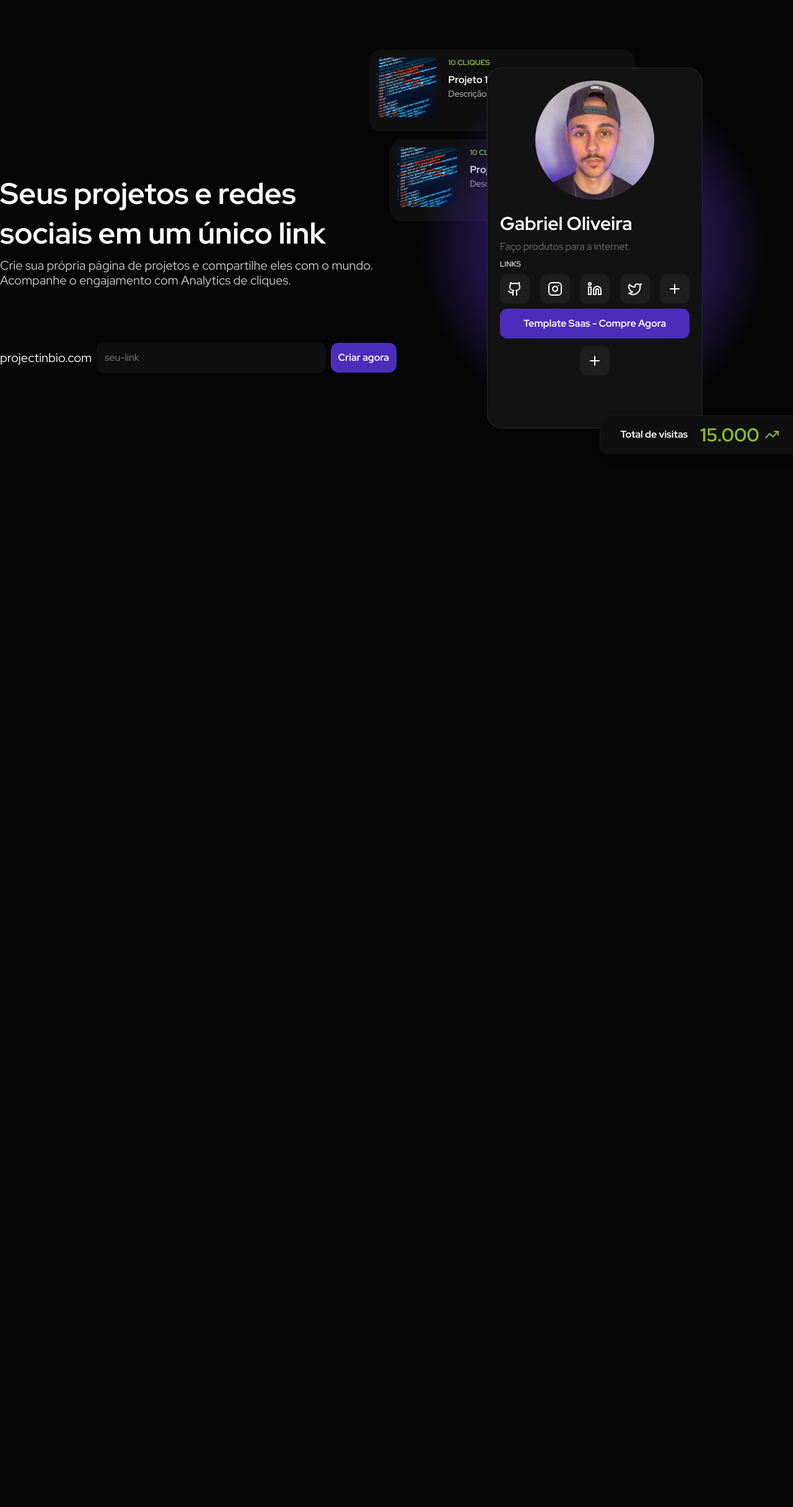
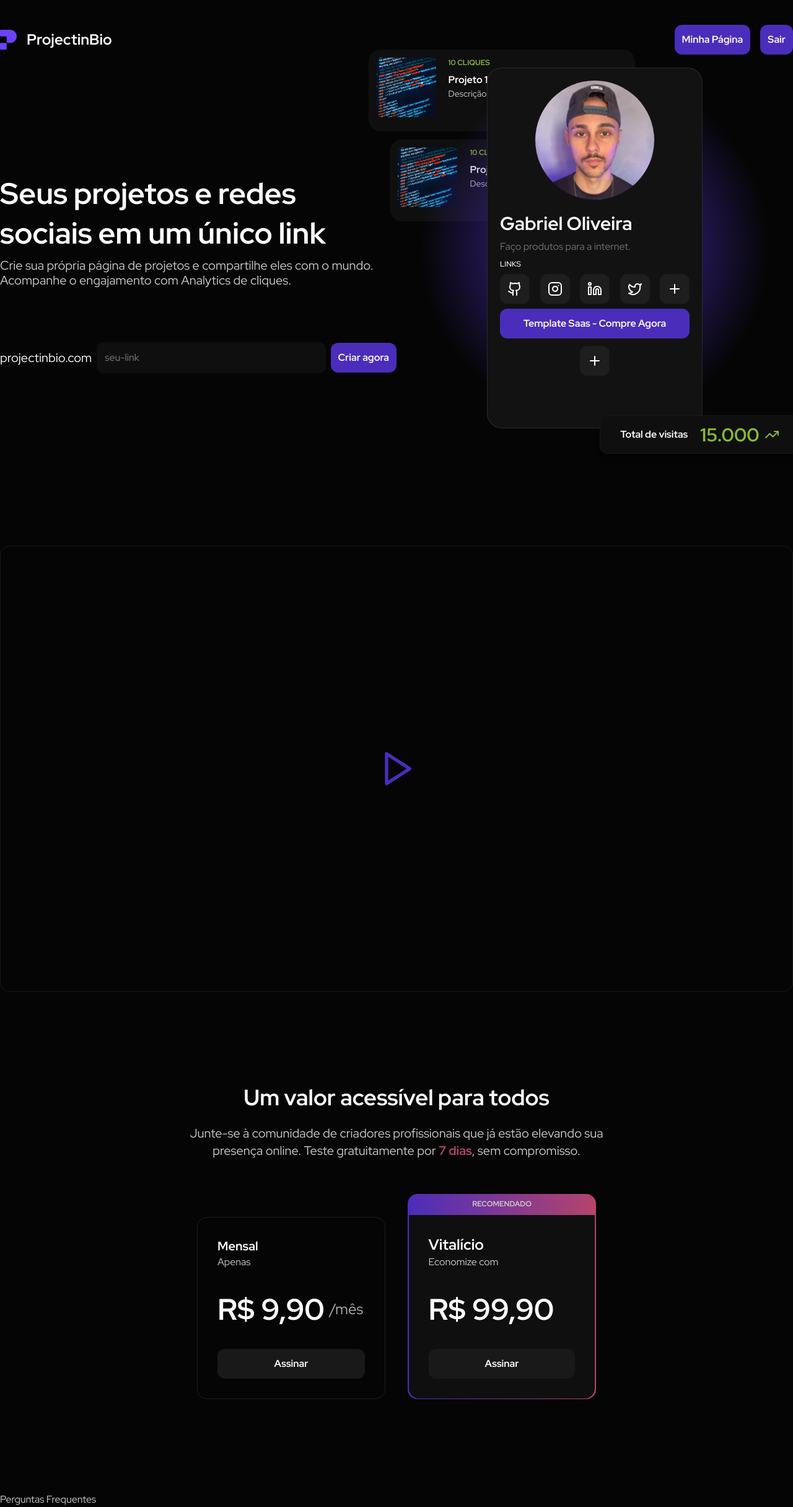
Before and after one commit to Oliveiiraa/project-in-bio, a Next.js app: page / in a window 1280 px wide. Shown: the whole page at 62% size. Before the commit the page ends 800 px from the top, so only its background shows below. Built offline with nearby package versions, Linux system fonts and the light colour scheme.

Commit message:
feat: Uncomment and integrate landing page components

```diff
--- /dev/null
+++ b/app/components/landing-page/faq.tsx
@@ -0,0 +1,8 @@
+export default function FAQ() {
+  return (
+    <div>
+      <h2>Perguntas Frequentes</h2>
+      <div></div>
+    </div>
+  );
+}
--- /dev/null
+++ b/app/components/landing-page/header.tsx
@@ -0,0 +1,16 @@
+import Button from "../ui/button";
+
+export default function Header() {
+  return (
+    <div className="absolute top-0 left-0 right-0 max-w-7xl mx-auto flex items-center justify-between py-10">
+      <div className="flex items-center gap-4">
+        <img src="/logo.svg" alt="Logo" />
+        <span className="text-white text-2xl font-bold">ProjectinBio</span>
+      </div>
+      <div className="flex items-center gap-4">
+        <Button>Minha Página</Button>
+        <Button>Sair</Button>
+      </div>
+    </div>
+  );
+}
--- /dev/null
+++ b/app/components/landing-page/pricing.tsx
@@ -0,0 +1,54 @@
+import { TRIAL_DAYS } from "@/app/lib/config";
+import Button from "../ui/button";
+
+export default function Pricing() {
+  return (
+    <div className="my-[150px] flex flex-col items-center gap-14">
+      <div className="flex flex-col items-center gap-6">
+        <h3 className="text-4xl font-bold text-white">
+          Um valor acessível para todos
+        </h3>
+        <p className="text-content-body text-center text-xl">
+          Junte-se à comunidade de criadores profissionais que já estão elevando
+          sua
+          <br />
+          presença online. Teste gratuitamente por{" "}
+          <strong className="text-accent-pink">{TRIAL_DAYS} dias</strong>, sem
+          compromisso.
+        </p>
+      </div>
+      <div className="flex items-end gap-9">
+        <div className="w-[304px] p-8 flex flex-col gap-7 rounded-2xl border border-[#1E1E1E]">
+          <div className="flex flex-col">
+            <span className="text-white text-xl font-bold">Mensal</span>
+            <span className="text-content-body">Apenas</span>
+          </div>
+          <div className="flex items-center gap-2">
+            <span className="text-white text-[48px] font-bold">R$ 9,90</span>
+            <span className="text-content-headline text-2xl">/mês</span>
+          </div>
+          <Button variant="secondary">Assinar</Button>
+        </div>
+        <div className="flex flex-col">
+          <div className="flex justify-center items-center rounded-t-2xl p-2 w-[304px] bg-[linear-gradient(90deg,#4B2DBB_0%,#B5446B_100%)]">
+            <span className="uppercase text-xs font-bold">Recomendado</span>
+          </div>
+          <div className="p-[1.6px] bg-[linear-gradient(90deg,#4B2DBB_0%,#B5446B_100%)] rounded-b-2xl">
+            <div className="w-full bg-background-secondary p-8 flex flex-col gap-7 rounded-b-2xl">
+              <div className="flex flex-col">
+                <span className="text-white text-2xl font-bold">Vitalício</span>
+                <span className="text-content-body">Economize com</span>
+              </div>
+              <div className="flex items-center gap-1">
+                <span className="text-white text-[48px] font-bold">
+                  R$ 99,90
+                </span>
+              </div>
+              <Button variant="secondary">Assinar</Button>
+            </div>
+          </div>
+        </div>
+      </div>
+    </div>
+  );
+}
--- /dev/null
+++ b/app/components/landing-page/video-explanation.tsx
@@ -0,0 +1,9 @@
+import { PlayIcon } from "lucide-react";
+
+export default function VideoExplanation() {
+  return (
+    <div className="border rounded-2xl border-border-primary aspect-video flex items-center justify-center my-20">
+      <PlayIcon className="size-16 text-accent-purple" />
+    </div>
+  );
+}
--- /dev/null
+++ b/app/lib/config.ts
@@ -0,0 +1 @@
+export const TRIAL_DAYS = 7;
--- a/app/page.tsx
+++ b/app/page.tsx
@@ -1,13 +1,17 @@
+import FAQ from "./components/landing-page/faq";
+import Header from "./components/landing-page/header";
 import Hero from "./components/landing-page/hero";
+import Pricing from "./components/landing-page/pricing";
+import VideoExplanation from "./components/landing-page/video-explanation";
 
 export default function Home() {
   return (
     <div className="max-w-7xl mx-auto">
       <Hero />
-      {/* <Header />
-    <VideoExplanation />
-    <Pricing />
-    <FAQ /> */}
+      <Header />
+      <VideoExplanation />
+      <Pricing />
+      <FAQ />
     </div>
   );
 }
```
